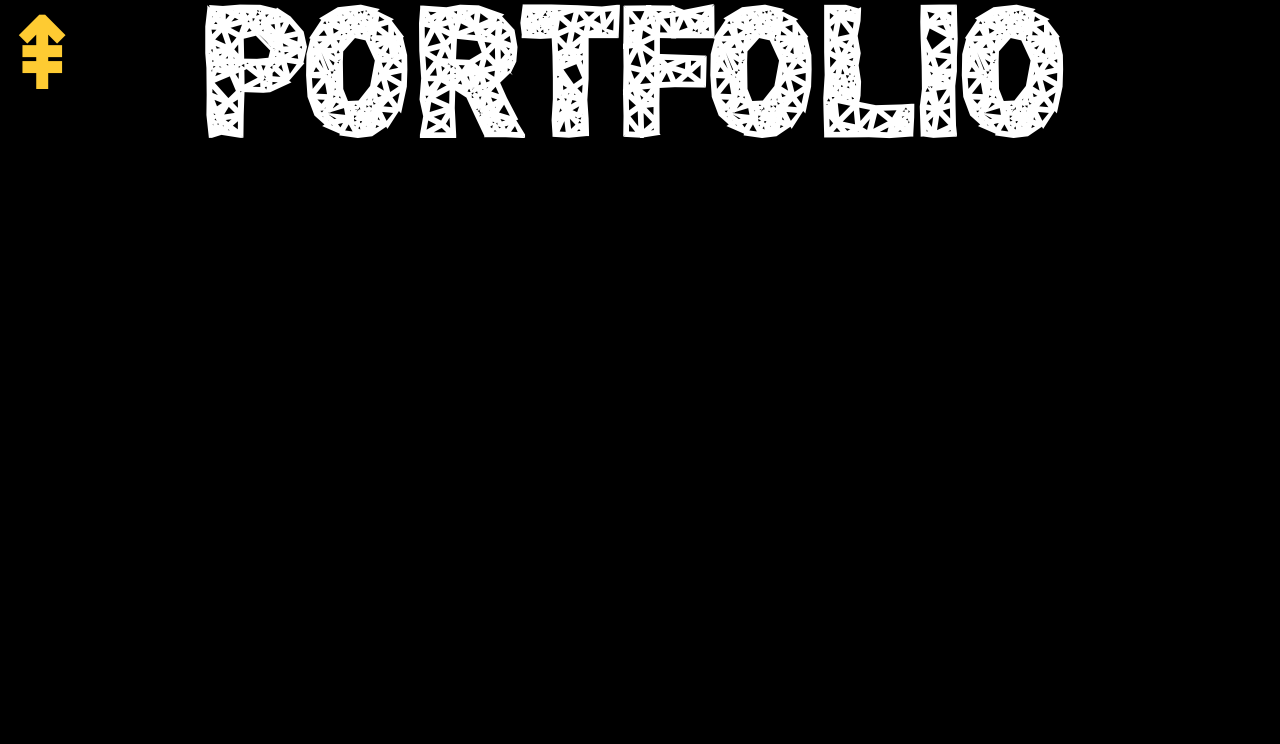
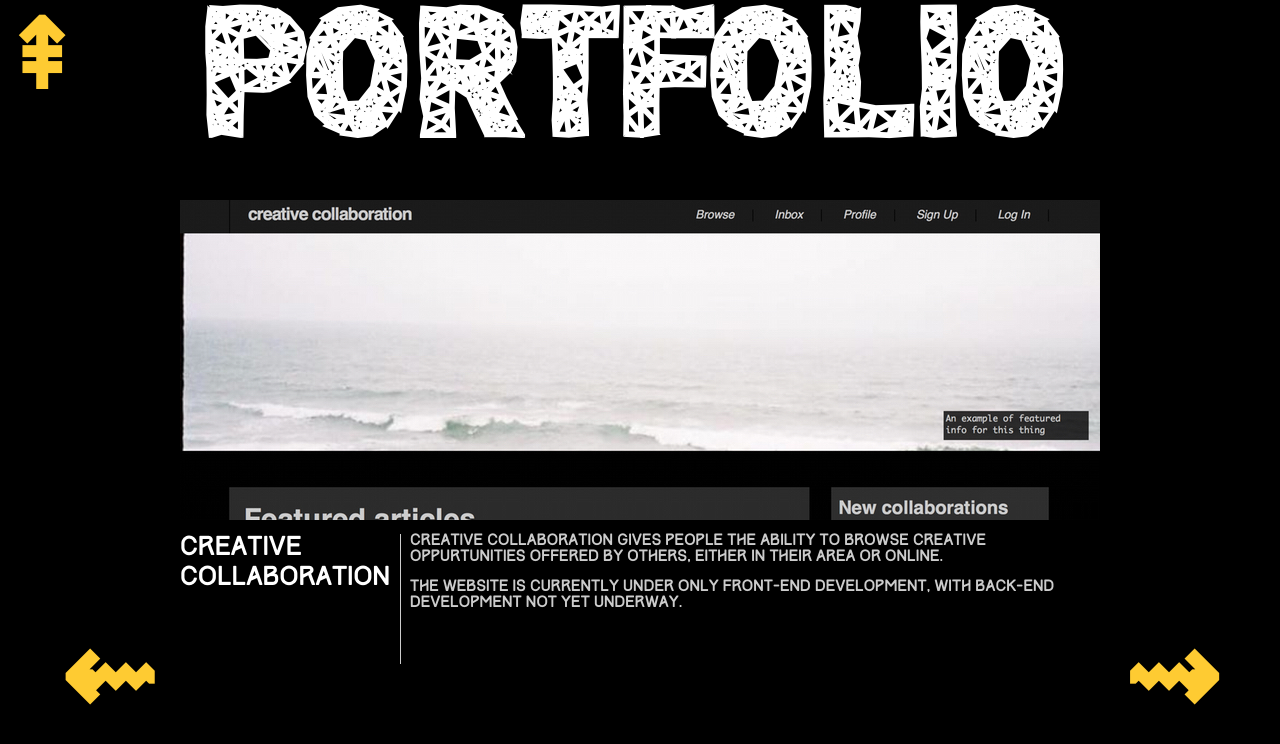
Before and after one commit to louisdeb/louisdeb.github.io, a plain HTML site: page web/portfolio/index.html in a window 1280 px wide. Both pictures are taken after a click on the link "PORTFOLIO". Drawn offline with Linux system fonts and the light colour scheme.

Commit message:
Portfolio project added
Including navigation arrows. No functionality yet.

```diff
--- a/web/portfolio/css/sadf.css
+++ /dev/null
@@ -1,78 +0,0 @@
-@font-face {
-font-family: Track;
-src: url('track.otf') format('opentype');
-}
-
-@font-face {
-font-family: Adamas;
-src: url('Adamas-Regular.otf') format('opentype');
-}
-
-#about {
-  background-color: #000;
-  color: #fff;
-}
-
-body {
-  font-family: Track;
-  height: 100%;
-  margin: 0 auto;
-  scroll: smooth;
-}
-
-.container {
-  bottom: 0;
-  height: 200px;
-  left: 0;
-  margin: 0 auto;
-  position: absolute;
-  right: 0;
-  text-align: center;
-  top: 0;
-}
-
-.container h1 {
-  font-family: Adamas;
-  font-size: 8em;
-  line-height: 200px;
-  margin: 0 auto;
-}
-
-header {
-  /*background-color: #FECB32;*/
-  background-color: #FECB32;
-}
-
-html {
-  height: 100%;
-}
-
-#portfolio {
-  background-color: #FECB32;
-}
-
-.section {
-  height: 100%;
-  margin: 0 auto;
-  padding-bottom: 1px;
-  position: relative;
-}
-
-#title-container {
-  bottom: 0;
-  font-size: 1.5em;
-  height: 150px;
-  left: 0;
-  margin: auto;
-  position: absolute;
-  right: 0;
-  top: 0;
-  width: 460px;
-}
-
-#title-container img {
-  float: left;
-  height: 150px;
-  margin-right: 20px;
-  width: 150px;
-}
--- a/web/portfolio/css/styles.css
+++ b/web/portfolio/css/styles.css
@@ -8,30 +8,30 @@ font-family: Adamas;
 src: url('Adamas-Regular.otf') format('opentype');
 }
 
-#about-left {
+body {
+  background-color: #FECB32;
+  font-family: Track;
+  height: 100%;
+  margin: 0 auto;
+  overflow: hidden;
+}
+
+.col-left {
   margin-left: 300px;
   float: left;
   text-align: left;
   width: 400px;
 }
 
-#about-right {
+.col-right {
   margin-right: 300px;
   float: right;
   text-align: right;
 }
 
-#about-right img {
+.col-right img {
   height: 150px;
   width: 150px;
-}
-
-body {
-  background-color: #FECB32;
-  font-family: Track;
-  height: 100%;
-  margin: 0 auto;
-  overflow: hidden;
 }
 
 .content {
@@ -119,6 +119,78 @@ html {
   margin-right: 50px;
 }
 
+#portfolio #next-arrow {
+  margin-right: 60px;
+  right: 0;
+}
+
+#portfolio #prev-arrow {
+  left: 0;
+  margin-left: 60px;
+}
+
+#portfolio #next-arrow, #portfolio #prev-arrow {
+  bottom: 0;
+  font-size: 0.9em;
+  margin-bottom: 20px;
+  position: absolute;
+}
+
+#portfolio #next-arrow h1, #portfolio #prev-arrow h1 {
+  margin: 0;
+  color: #FECB32;
+}
+
+#portfolio #next-arrow a, #portfolio #prev-arrow a {
+  margin: 0;
+  text-decoration: none;
+}
+
+.project {
+  height: 450px;
+  margin: 0 auto;
+  margin-top: -50px;
+  width: 920px;
+}
+
+.project img {
+  height: 320px;
+  margin: 0 auto;
+  margin-bottom: 10px;
+  width: 920px;
+}
+
+.project .description {
+  float: right;
+  font-size: 0.9em;
+  margin: 0;
+  text-align: left;
+  width: 690px;
+}
+
+.project .description p {
+  margin-top: 0;
+}
+
+.project .title {
+  border-right: 1px solid #ccc;
+  float: left;
+  height: 130px;
+  text-align: left;
+  width: 220px;
+}
+
+.project .title h2 {
+  font-weight: 200;
+  line-height: 30px;
+  margin: 0;
+}
+
+.project .title p {
+  font-size: 0.8em;
+  margin-top: 50px;
+}
+
 .section {
   background-color: #000;
   color: #fff;
--- a/web/portfolio/index.html
+++ b/web/portfolio/index.html
@@ -27,12 +27,42 @@
     <a id='nav-home' href='#home'><h1>&#8670</h1></a>
   </div>
 
+  <div class='section' id='portfolio'>
+    <div class='container'>
+      <h1>PORTFOLIO</h1>
+
+      <div id='next-arrow'>
+        <a id='nav-next' href='#'><h1>&#8669</h1></a>
+      </div>
+      <div id='prev-arrow'>
+        <a id='nav-prev' href='#'><h1>&#8668</h1></a>
+      </div>
+
+      <div class='content'>
+        <div class='project'>
+          <img src='res/creative-collab.jpg'>
+          <div>
+            <div class='title'>
+              <a href=''><h2>Creative Collaboration</h2></a>
+            </div>
+            <div class='description'>
+              <p>Creative Collaboration gives people the ability to browse creative oppurtunities offered by others, either in their area or online.</p>
+              <p>The website is currently under only front-end development, with back-end development not yet underway.</p>
+            </div>
+          </div>
+        </div>
+
+
+      </div>
+    </div>
+  </div>
+
   <div class='section' id='about'>
     <div class='container'>
       <h1>ABOUT</h1>
 
       <div class='content'>
-        <div id='about-left'>
+        <div class='col-left'>
           <p>Hello,</p>
           <p>I am a second year student at <a href='https://www.imperial.ac.uk/'>Imperial College London</a>.</p>
           <p>My particular interests are in security and low level development.</p>
@@ -44,7 +74,7 @@
           <p>or a band I play in <a href='https://www.facebook.com/iamlees'>here</a>.</p>
         </div>
 
-        <div id='about-right'>
+        <div class='col-right'>
           <img src='res/me.png'>
           <p>Age: 19</p>
           <p>Lives: London</p>
@@ -53,15 +83,18 @@
     </div>
   </div>
 
-  <div class='section' id='portfolio'>
-    <div class='container'>
-      <h1>PORTFOLIO</h1>
-    </div>
-  </div>
-
   <div class='section' id='contact'>
     <div class='container'>
       <h1>CONTACT</h1>
+
+      <div class='content'>
+        <div class='col-left'>
+          <p>Contact me by email:</p>
+          <a href='mailto:debeaumont.louis@gmail.com'><p style='margin-left: 10px;'>debeaumont.louis@gmail.com<p></a>
+          <br>
+          <p>or on <a href='https://www.facebook.com/louisdebmusic'>Facebook</a></p>
+        </div>
+      </div>
     </div>
   </div>
 
--- a/web/portfolio/js/main.js
+++ b/web/portfolio/js/main.js
@@ -17,6 +17,9 @@ $(function() {
   $('#nav-portfolio').click(function() {
     console.log('nav-portfolio click');
     showSection('#portfolio');
+    setTimeout(function() {
+      $('#next-arrow').fadeIn();
+    }, 500);
   });
 
   //nav-about listener
```
Also changed, not shown: web/portfolio/res/creative-collab.jpg (added), web/portfolio/track/OTF files/Track Italic.otf (added), web/portfolio/track/TTF files/Track Italic.ttf (added), web/portfolio/track/TTF files/Track.ttf (added).
